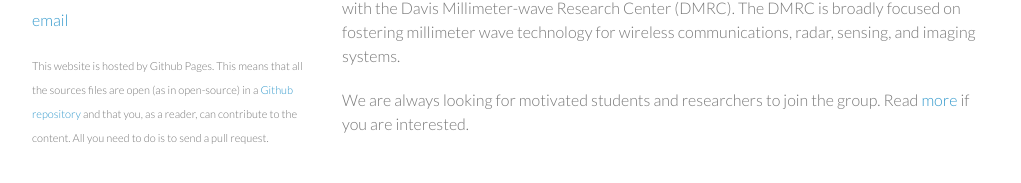
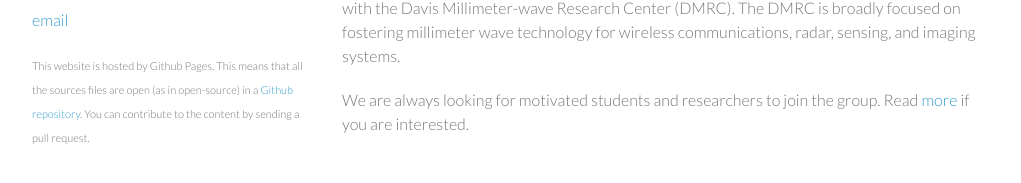
Before and after one commit to ucdart/ucdart.github.io, a Jekyll site: the page built from index.md, in a window 1280 px wide. Shown: the part 504-687 px from the top of the page, without its empty margins (128-1149 px from the left). Built offline with Jekyll 4.4.1, drawn with Linux system fonts in a browser that asks for light colours.

Commit message:
Updated default.html

```diff
--- a/_layouts/default.html
+++ b/_layouts/default.html
@@ -37,7 +37,7 @@
 			</p>
 
               <p>
-                <small>This website is hosted by Github Pages. This means that all the sources files are open (as in open-source) in a <a href="https://github.com/ucdart/ucdart.github.io.git">Github repository</a> and that you, as a reader, can contribute to the content. All you need to do is to send a pull request. </small>
+                <small>This website is hosted by Github Pages. This means that all the sources files are open (as in open-source) in a <a href="https://github.com/ucdart/ucdart.github.io.git">Github repository</a>. You can contribute to the content by sending a pull request. </small>
               </p>
 
 			</header>
```
